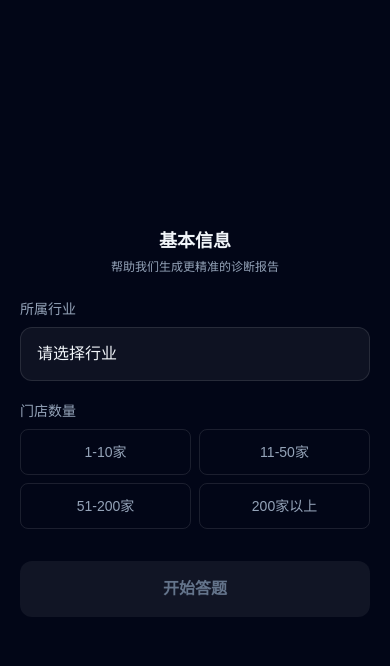
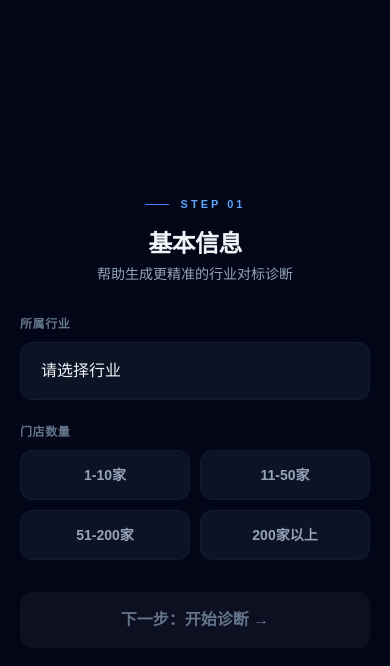
Before and after one commit to abo1296/yima-diagnosis, a Next.js app: page / in a window 390 px wide. Both pictures are taken after a click on the button "开始诊断". Shown: the top 666 px of the page. Built offline with nearby package versions, Linux system fonts and the light colour scheme.

Commit message:
fix: footer logo缩小+问卷/结果区统一蓝主题配色

```diff
--- a/app/page.tsx
+++ b/app/page.tsx
@@ -364,7 +364,7 @@ function Welcome({ onStart }: { onStart: () => void }) {
       {/* FOOTER */}
       <footer className="landing-footer">
         <div className="reveal">
-          <img src="/logo.png" alt="逸马" className="f-logo" />
+          <img src="/logo.png" alt="逸马" style={{width:24,height:24,borderRadius:8,objectFit:"cover",marginBottom:14}} />
           <h4 style={{fontSize:15,fontWeight:700,marginBottom:6}}>逸马连锁成熟度诊断</h4>
           <p>基于22年连锁咨询方法论<br />9维度全面评估体系成熟度<br />手机浏览器打开 yima777.cn 随时测</p>
         </div>
@@ -380,36 +380,38 @@ function Welcome({ onStart }: { onStart: () => void }) {
 function InfoStep({ info, setInfo, onNext }: { info: CompanyInfo; setInfo: (v: CompanyInfo) => void; onNext: () => void }) {
   const canNext = info.industry && info.storeCount;
   return (
-    <div className="flex flex-col items-center justify-center min-h-[100dvh] px-5" style={{ background: "var(--bg-primary)" }}>
+    <div className="flex flex-col items-center justify-center min-h-[100dvh] px-5" style={{ background: "var(--bg)" }}>
       <div className="max-w-md w-full">
-        <h2 className="text-lg sm:text-xl font-bold mb-1 text-center" style={{ color: "var(--text-primary)" }}>基本信息</h2>
-        <p className="text-xs sm:text-sm mb-6 text-center" style={{ color: "var(--text-secondary)" }}>帮助我们生成更精准的诊断报告</p>
-        <div className="space-y-5">
+        <div className="section-label" style={{justifyContent:"center"}}>STEP 01</div>
+        <h2 className="text-2xl font-extrabold mb-1 text-center tracking-tight" style={{ color: "var(--text-primary)" }}>基本信息</h2>
+        <p className="text-sm mb-8 text-center" style={{ color: "var(--text-secondary)" }}>帮助生成更精准的行业对标诊断</p>
+        <div className="space-y-6">
           <div>
-            <label className="block text-sm font-medium mb-2" style={{ color: "var(--text-secondary)" }}>所属行业</label>
+            <label className="block text-xs font-semibold mb-2.5 uppercase tracking-wider" style={{ color: "var(--text-muted)" }}>所属行业</label>
             <select value={info.industry} onChange={(e) => setInfo({ ...info, industry: e.target.value })}
-              className="w-full px-4 py-3.5 rounded-xl text-base outline-none transition-all appearance-none" style={{ background: "rgba(255,255,255,0.05)", border: "1px solid rgba(255,255,255,0.1)", color: "var(--text-primary)" }}>
+              className="w-full px-5 py-4 rounded-xl text-base outline-none transition-all appearance-none"
+              style={{ background: "var(--bg-card)", border: "1px solid var(--border)", color: "var(--text-primary)", backdropFilter:"blur(10px)" }}>
               <option value="">请选择行业</option>
-              {INDUSTRIES.map((ind) => <option key={ind} value={ind} style={{ background: "#1a1a1a" }}>{ind}</option>)}
+              {INDUSTRIES.map((ind) => <option key={ind} value={ind} style={{ background: "#020617" }}>{ind}</option>)}
             </select>
           </div>
           <div>
-            <label className="block text-sm font-medium mb-2" style={{ color: "var(--text-secondary)" }}>门店数量</label>
-            <div className="grid grid-cols-2 sm:grid-cols-4 gap-2">
+            <label className="block text-xs font-semibold mb-2.5 uppercase tracking-wider" style={{ color: "var(--text-muted)" }}>门店数量</label>
+            <div className="grid grid-cols-2 sm:grid-cols-4 gap-2.5">
               {["1-10家","11-50家","51-200家","200家以上"].map((opt) => (
                 <button key={opt} onClick={() => setInfo({ ...info, storeCount: opt })}
-                  className="py-3 rounded-lg text-sm font-medium transition-all"
+                  className="py-3.5 rounded-xl text-sm font-semibold transition-all"
                   style={info.storeCount === opt
-                    ? { borderColor: "var(--yima-red)", background: "rgba(192,57,43,0.12)", color: "var(--yima-red)", border: "1px solid var(--yima-red)" }
-                    : { border: "1px solid rgba(255,255,255,0.1)", background: "transparent", color: "var(--text-secondary)" }}>
+                    ? { borderColor: "var(--brand)", background: "rgba(59,130,246,0.12)", color: "var(--brand-light)", border: "1px solid var(--brand)" }
+                    : { border: "1px solid var(--border)", background: "var(--bg-card)", color: "var(--text-secondary)", backdropFilter:"blur(10px)" }}>
                   {opt}</button>
               ))}
             </div>
           </div>
         </div>
-        <button onClick={onNext} disabled={!canNext} className="w-full mt-8 py-4 rounded-xl font-semibold text-base transition-all active:scale-[0.98]"
-          style={canNext ? { background: "var(--yima-red)", color: "white" } : { background: "rgba(255,255,255,0.06)", color: "var(--text-muted)" }}>
-          开始答题
+        <button onClick={onNext} disabled={!canNext} className="w-full mt-8 py-4 rounded-xl font-bold text-base transition-all"
+          style={canNext ? { background: "linear-gradient(135deg,#3B82F6,#2563EB)", color:"#fff", boxShadow:"0 4px 24px rgba(59,130,246,0.25)" } : { background: "rgba(255,255,255,0.04)", color: "var(--text-muted)" }}>
+          下一步：开始诊断 →
         </button>
       </div>
     </div>
@@ -472,7 +474,7 @@ function SurveyFlow({ answers, saveAnswers, step, setStep, onComplete }: {
   const canGoPrev = qIdx > 0 || dimIdx > 0;
 
   return (
-    <div className="flex flex-col min-h-[100dvh]" style={{ background: "var(--bg-primary)" }}>
+    <div className="flex flex-col min-h-[100dvh]" style={{ background: "var(--bg)" }}>
       {/* Progress line */}
       <div className="sticky top-0 z-10 px-4 py-3" style={{ background: "rgba(10,10,15,0.95)", backdropFilter: "blur(10px)" }}>
         <div className="progress-line mx-auto max-w-xl">
@@ -536,13 +538,13 @@ function WarmupScreen({ questions: wqs, onDone }: {
     }
   };
   return (
-    <div className="flex flex-col min-h-[100dvh]" style={{ background: "var(--bg-primary)" }}>
-      <div className="sticky top-0 z-10 px-4 py-3" style={{ background: "rgba(10,10,15,0.95)" }}>
+    <div className="flex flex-col min-h-[100dvh]" style={{ background: "var(--bg)" }}>
+      <div className="sticky top-0 z-10 px-4 py-3" style={{ background: "rgba(2,6,23,0.95)" }}>
         <div className="progress-line mx-auto max-w-xl">
           <div className="progress-line-fill" style={{ width: `${Math.round((idx / Math.max(wqs.length, 1)) * 100)}%` }} />
         </div>
         <p className="text-[11px] mt-2 text-center" style={{ color: "var(--text-muted)" }}>
-          <span style={{ color: "var(--yima-gold)" }}>行业定制 </span>{idx + 1}/{wqs.length}
+          <span style={{ color: "var(--brand-light)" }}>行业定制 </span>{idx + 1}/{wqs.length}
         </p>
       </div>
       <main className="flex-1 flex flex-col items-center justify-center px-5">
@@ -583,13 +585,13 @@ function DimIntro({ dim, dimIdx, hue, onDone }: { dim: typeof dimGroups[0]; dimI
 // ===== Complete Screen =====
 function CompleteScreen({ scores, onSubmit }: { scores: ReturnType<typeof calculateScores>; onSubmit: () => void }) {
   return (
-    <div className="flex flex-col items-center justify-center min-h-[100dvh] px-5" style={{ background: "var(--bg-primary)" }}>
+    <div className="flex flex-col items-center justify-center min-h-[100dvh] px-5" style={{ background: "var(--bg)" }}>
       <div className="text-center animate-pop-in">
         <div className="text-5xl mb-4">✓</div>
         <h2 className="text-xl sm:text-2xl font-bold mb-2" style={{ color: "var(--text-primary)" }}>诊断完成</h2>
         <p className="text-sm mb-8" style={{ color: "var(--text-secondary)" }}>72 题全部完成，查看你的连锁成熟度报告</p>
-        <button onClick={onSubmit} className="animate-breathe px-10 py-4 rounded-xl font-semibold text-base transition-all active:scale-[0.98]"
-          style={{ background: "var(--yima-red)", color: "white", boxShadow: "0 0 20px rgba(192,57,43,0.3)" }}>
+        <button onClick={onSubmit} className="animate-breathe px-10 py-4 rounded-xl font-bold text-base transition-all"
+          style={{ background: "linear-gradient(135deg,#3B82F6,#2563EB)", color:"#fff", boxShadow:"0 0 20px rgba(59,130,246,0.3)" }}>
           查看我的诊断报告 →
         </button>
       </div>
@@ -669,7 +671,7 @@ function ResultScreen({ scores, info, warmupContext, onRestart }: { scores: Retu
   const levelBg = scores.level === "领先型" ? "rgba(16,185,129,0.15)" : scores.level === "成熟型" ? "rgba(59,130,246,0.15)" : scores.level === "成长型" ? "rgba(245,158,11,0.15)" : "rgba(239,68,68,0.15)";
 
   return (
-    <div style={{ background: "var(--bg-primary)", minHeight: "100dvh" }}>
+    <div style={{ background: "var(--bg)", minHeight: "100dvh" }}>
       {/* Hero */}
       <div className="text-center px-4 py-12 sm:py-16">
         <p className="text-sm mb-2" style={{ color: "var(--text-muted)" }}>逸马连锁成熟度诊断报告</p>
@@ -693,7 +695,7 @@ function ResultScreen({ scores, info, warmupContext, onRestart }: { scores: Retu
             <button onClick={() => {
               if (navigator.share) navigator.share({ title: "逸马诊断", text: `我的连锁得分：${scores.overall_score}分（${scores.level}）`, url: window.location.href }).catch(() => {});
               else navigator.clipboard.writeText(window.location.href).then(() => alert("链接已复制！")).catch(() => {});
-            }} className="text-sm font-medium flex items-center gap-1" style={{ color: "var(--yima-red)" }}>
+            }} className="text-sm font-medium flex items-center gap-1" style={{ color: "var(--brand)" }}>
               <svg className="w-4 h-4" fill="none" stroke="currentColor" viewBox="0 0 24 24"><path strokeLinecap="round" strokeLinejoin="round" strokeWidth={2} d="M8.684 13.342C8.886 12.938 9 12.482 9 12c0-.482-.114-.938-.316-1.342m0 2.684a3 3 0 110-2.684m0 2.684l6.632 3.316m-6.632-6l6.632-3.316m0 0a3 3 0 105.367-2.684 3 3 0 00-5.367 2.684zm0 9.316a3 3 0 105.368 2.684 3 3 0 00-5.368-2.684z" /></svg>
               分享
             </button>
@@ -713,7 +715,7 @@ function ResultScreen({ scores, info, warmupContext, onRestart }: { scores: Retu
         {/* AI Report - auto generating */}
         {genStatus === "loading" && (
           <div className="text-center py-8">
-            <svg className="animate-spin h-6 w-6 mx-auto mb-4" viewBox="0 0 24 24" fill="none" style={{ color: "var(--yima-red)" }}>
+            <svg className="animate-spin h-6 w-6 mx-auto mb-4" viewBox="0 0 24 24" fill="none" style={{ color: "var(--brand)" }}>
               <circle className="opacity-25" cx="12" cy="12" r="10" stroke="currentColor" strokeWidth="4" />
               <path className="opacity-75" fill="currentColor" d="M4 12a8 8 0 018-8V0C5.373 0 0 5.373 0 12h4z" />
             </svg>
@@ -725,7 +727,7 @@ function ResultScreen({ scores, info, warmupContext, onRestart }: { scores: Retu
         {genStatus === "error" && (
           <div className="text-center py-8">
             <p className="text-sm mb-4 py-2 px-4 rounded-lg" style={{ color: "#ef4444", background: "rgba(239,68,68,0.1)" }}>{error}</p>
-            <button onClick={handleRegenerate} className="px-6 py-3 rounded-xl text-sm font-semibold" style={{ background: "var(--yima-red)", color: "white" }}>
+            <button onClick={handleRegenerate} className="px-6 py-3 rounded-xl text-sm font-semibold" style={{ background: "var(--brand)", color: "white" }}>
               重新生成报告
             </button>
           </div>
@@ -768,10 +770,10 @@ function EnhancedRadar({ scores }: { scores: Record<string, number> }) {
           return <line key={dim} x1={cx} y1={cy} x2={p.x} y2={p.y} stroke="rgba(255,255,255,0.06)" strokeWidth={0.5} />;
         })}
         <polygon points={DIMENSION_ORDER.map((dim) => { const p = getPt(dim, scores[dim] || 0); return `${p.x},${p.y}`; }).join(" ")}
-          fill="rgba(192,57,43,0.15)" stroke="var(--yima-red)" strokeWidth={1.5} strokeLinejoin="round" />
+          fill="rgba(192,57,43,0.15)" stroke="var(--brand)" strokeWidth={1.5} strokeLinejoin="round" />
         {DIMENSION_ORDER.map((dim) => {
           const p = getPt(dim, scores[dim] || 0);
-          return <g key={dim}><circle cx={p.x} cy={p.y} r={3} fill="var(--yima-red)" />{/* Value label on dot */}</g>;
+          return <g key={dim}><circle cx={p.x} cy={p.y} r={3} fill="var(--brand)" />{/* Value label on dot */}</g>;
         })}
         {DIMENSION_ORDER.map((dim, idx) => {
           const a = angleSlice * idx - Math.PI / 2;
@@ -820,7 +822,7 @@ function ReportView({ report, scores, info, onRegenerate }: {
       {/* Benchmark */}
       {report.benchmark && (
         <div className="glass-card p-4 sm:p-6" style={{ borderColor: "rgba(212,168,83,0.3)" }}>
-          <h3 className="text-sm font-semibold uppercase tracking-wider mb-2" style={{ color: "var(--yima-gold)" }}>行业对比</h3>
+          <h3 className="text-sm font-semibold uppercase tracking-wider mb-2" style={{ color: "var(--brand-light)" }}>行业对比</h3>
           <p className="text-sm leading-relaxed" style={{ color: "var(--text-secondary)" }}>{report.benchmark}</p>
         </div>
       )}
@@ -843,7 +845,7 @@ function ReportView({ report, scores, info, onRegenerate }: {
                 </summary>
                 <div className="mt-2 ml-6 pl-3 border-l-2 space-y-1.5" style={{ borderColor: "rgba(255,255,255,0.06)" }}>
                   <p className="text-xs" style={{ color: "var(--text-secondary)" }}>{dim.comment}</p>
-                  {dim.tips.map((tip, i) => <p key={i} className="text-xs flex items-start gap-1.5" style={{ color: "var(--yima-red)" }}><span style={{ color: "var(--yima-gold)" }} className="mt-0.5 shrink-0">→</span>{tip}</p>)}
+                  {dim.tips.map((tip, i) => <p key={i} className="text-xs flex items-start gap-1.5" style={{ color: "var(--brand)" }}><span style={{ color: "var(--brand-light)" }} className="mt-0.5 shrink-0">→</span>{tip}</p>)}
                 </div>
               </details>
             );
@@ -857,7 +859,7 @@ function ReportView({ report, scores, info, onRegenerate }: {
         <div className="space-y-3">
           {report.actions.map((act, i) => {
             const priority = i === 0 ? "P0" : i === 1 ? "P1" : "P2";
-            const pColor = i === 0 ? "var(--yima-red)" : i === 1 ? "#f59e0b" : "var(--text-muted)";
+            const pColor = i === 0 ? "var(--brand)" : i === 1 ? "#f59e0b" : "var(--text-muted)";
             return (
               <div key={i} className="glass-card p-4 flex gap-3" style={{ borderLeftWidth: "3px", borderLeftStyle: "solid", borderLeftColor: pColor, borderTopLeftRadius: "12px", borderBottomLeftRadius: "12px" }}>
                 <div className="flex-1">
@@ -874,7 +876,7 @@ function ReportView({ report, scores, info, onRegenerate }: {
 
       {/* Yima Value */}
       <div className="glass-card p-4 sm:p-6" style={{ borderColor: "rgba(192,57,43,0.2)" }}>
-        <h3 className="text-xs sm:text-sm font-semibold uppercase tracking-wider mb-2" style={{ color: "var(--yima-gold)" }}>逸马如何帮到你</h3>
+        <h3 className="text-xs sm:text-sm font-semibold uppercase tracking-wider mb-2" style={{ color: "var(--brand-light)" }}>逸马如何帮到你</h3>
         <p className="text-xs sm:text-sm leading-relaxed" style={{ color: "var(--text-secondary)" }}>{report.yima}</p>
       </div>
 
@@ -892,7 +894,7 @@ function ReportView({ report, scores, info, onRegenerate }: {
             <input type="tel" value={phone} onChange={(e) => { const v = e.target.value.replace(/\D/g, "").slice(0, 11); setPhone(v); }} placeholder="请输入11位手机号"
               className="flex-1 px-4 py-3 rounded-xl text-sm outline-none" style={{ background: "rgba(255,255,255,0.05)", border: "1px solid rgba(255,255,255,0.1)", color: "var(--text-primary)" }} maxLength={11} />
             <button onClick={handleConsult} disabled={phone.length !== 11} className="px-5 py-3 rounded-xl text-sm font-semibold transition-all shrink-0"
-              style={phone.length === 11 ? { background: "var(--yima-red)", color: "white" } : { background: "rgba(255,255,255,0.06)", color: "var(--text-muted)" }}>
+              style={phone.length === 11 ? { background: "var(--brand)", color: "white" } : { background: "rgba(255,255,255,0.06)", color: "var(--text-muted)" }}>
               预约咨询</button>
           </div>
         )}
@@ -901,7 +903,7 @@ function ReportView({ report, scores, info, onRegenerate }: {
       {/* Bottom actions */}
       <div className="flex items-center justify-center gap-4 pt-1 flex-wrap noprint">
         <button onClick={handlePrint} className="px-5 py-2.5 rounded-xl text-sm font-semibold flex items-center gap-2 transition-all"
-          style={{ background: "var(--yima-red)", color: "white" }}>
+          style={{ background: "var(--brand)", color: "white" }}>
           <svg className="w-4 h-4" fill="none" stroke="currentColor" viewBox="0 0 24 24"><path strokeLinecap="round" strokeLinejoin="round" strokeWidth={2} d="M17 17h2a2 2 0 002-2v-4a2 2 0 00-2-2H5a2 2 0 00-2 2v4a2 2 0 002 2h2m2 4h6a2 2 0 002-2v-4a2 2 0 00-2-2H9a2 2 0 00-2 2v4a2 2 0 002 2zm8-12V5a2 2 0 00-2-2H9a2 2 0 00-2 2v4h10z" /></svg>
           导出 PDF
         </button>
@@ -919,7 +921,7 @@ function ReportView({ report, scores, info, onRegenerate }: {
           分享结果
         </button>
         <span style={{ color: "var(--text-muted)" }}>|</span>
-        <button onClick={onRegenerate} className="text-sm font-medium" style={{ color: "var(--yima-red)" }}>
+        <button onClick={onRegenerate} className="text-sm font-medium" style={{ color: "var(--brand)" }}>
           重新生成报告
         </button>
       </div>
```
Also changed, not shown: 1 other file (tests, documents, lock files or other folders).
